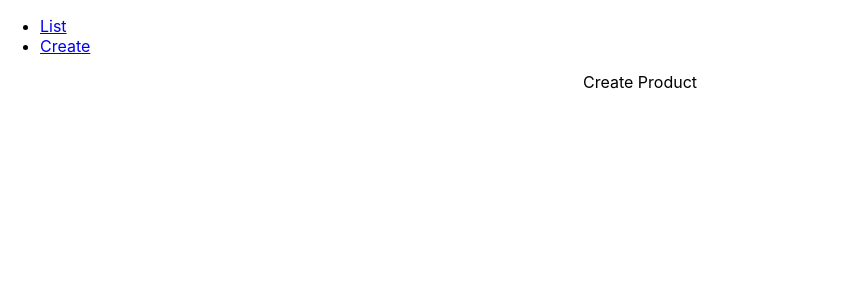
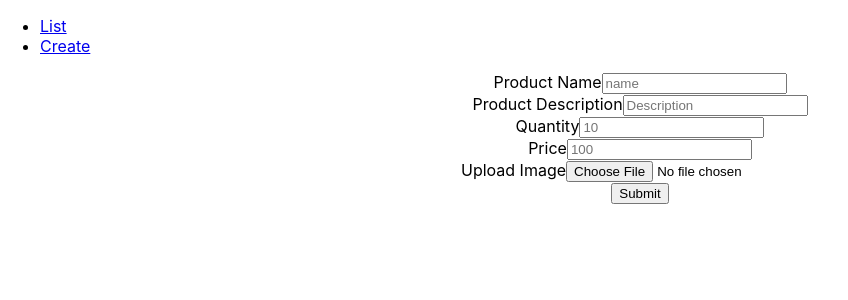
Before and after one commit to Yug34/shop-frontend, a React (Create React App) app: page /create in a window 1280 px wide. Shown: the top 300 px of the page, without its empty margins (0-848 px from the left). Built offline with nearby package versions, Linux system fonts and the light colour scheme.

Commit message:
Added create product page with post and redirect

```diff
--- a/src/components/ProductCard.js
+++ b/src/components/ProductCard.js
@@ -1,12 +1,18 @@
 import React from "react";
 
 function ProductCard(props) {
+    function addToCart() {
+    //    TODO
+    }
+
   return (
     <div className="App">
       <div>{props.name}</div>
       <div>{props.description}</div>
       <div>{props.price}</div>
       <div>{props.quantity}</div>
+
+        <button onClick={addToCart}>Add to cart</button>
     </div>
   );
 }
--- a/src/pages/CreateProduct.js
+++ b/src/pages/CreateProduct.js
@@ -1,7 +1,35 @@
 import React from "react";
 
 function CreateProduct() {
-  return <div className="App">Create Product</div>;
+  return (
+      <div className="App">
+        <form action="http://localhost:6969/catalog/display" method="POST" encType="multipart/form-data">
+          <div>
+            <label htmlFor="name">Product Name</label>
+            <input id="name" name="name" type="text" placeholder="name" required=""/>
+          </div>
+          <div>
+            <label htmlFor="desc">Product Description</label>
+            <input id="desc" name="description" placeholder="Description" required=""/>
+          </div>
+          <div>
+            <label htmlFor="quantity">Quantity</label>
+            <input id="quantity" name="quantity" placeholder="10" required=""/>
+          </div>
+          <div>
+            <label htmlFor="price">Price</label>
+            <input id="price" name="price" placeholder="100" required=""/>
+          </div>
+          <div>
+            <label htmlFor="image">Upload Image</label>
+            <input id="image" type="file" name="image" required=""/>
+          </div>
+          <div>
+            <button type="submit">Submit</button>
+          </div>
+        </form>
+      </div>
+  );
 }
 
 export default CreateProduct;
--- a/src/pages/ListProducts.js
+++ b/src/pages/ListProducts.js
@@ -6,7 +6,7 @@ function ListProduct() {
   let [productCards, setProductCards] = useState(null);
 
   useEffect(() => {
-    fetch("http://localhost:3000/catalog/list")
+    fetch("http://localhost:6969/catalog/list")
       .then((res) => res.json())
       .then((data) => {
         setProductList(data);
```
